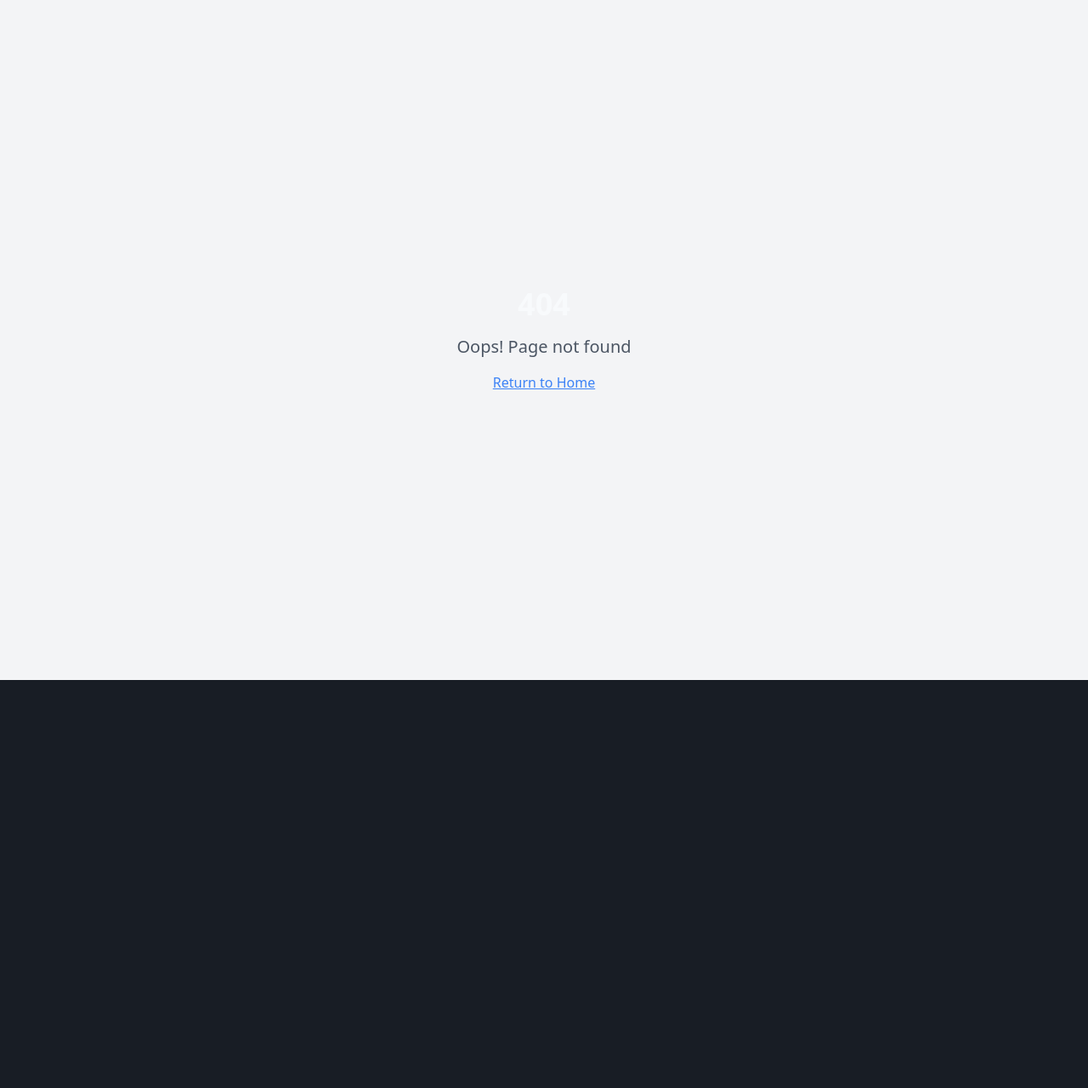
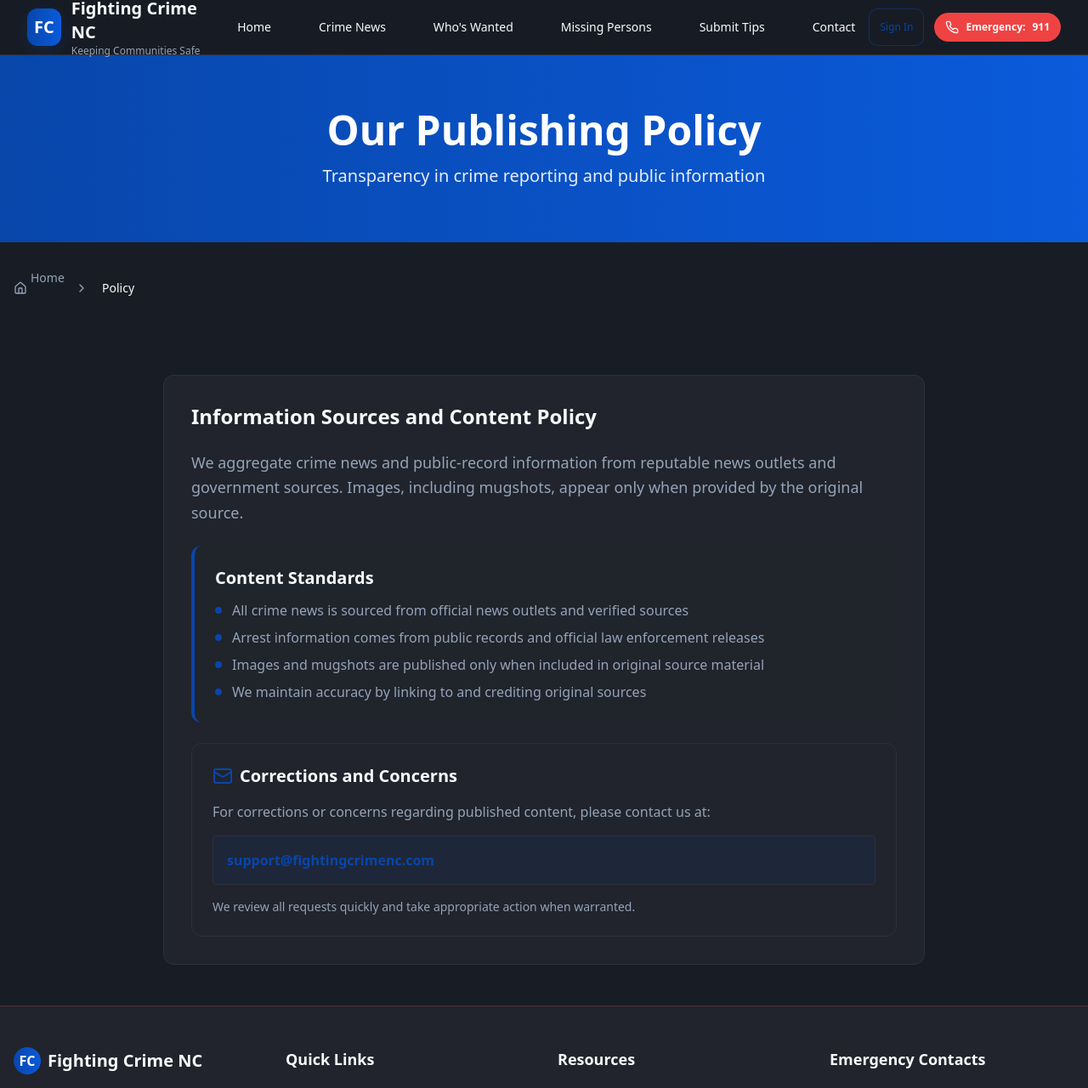
Before and after one commit to chiproy999/fightingcrimenc, a React (Vite) app: page /policy in a window 1280 px wide. Before the commit this address had no page. Shown: the top 1280 px of the page at 85% size. Before the commit the page ends 800 px from the top, so only its background shows below. Built offline with nearby package versions, Linux system fonts and the light colour scheme.

Commit message:
feat: Add policy page and footer links

```diff
--- a/src/App.tsx
+++ b/src/App.tsx
@@ -13,6 +13,7 @@ import Wanted from "./pages/Wanted";
 import MissingPersons from "./pages/MissingPersons";
 import SubmitTips from "./pages/SubmitTips";
 import Contact from "./pages/Contact";
+import Policy from "./pages/Policy";
 import NotFound from "./pages/NotFound";
 
 // Error fallback component
@@ -50,6 +51,7 @@ const App = () => (
                 <Route path="/missing-persons" element={<MissingPersons />} />
                 <Route path="/submit-tips" element={<SubmitTips />} />
                 <Route path="/contact" element={<Contact />} />
+                <Route path="/policy" element={<Policy />} />
                 {/* ADD ALL CUSTOM ROUTES ABOVE THE CATCH-ALL "*" ROUTE */}
                 <Route path="*" element={<NotFound />} />
               </Routes>
--- a/src/components/Footer.tsx
+++ b/src/components/Footer.tsx
@@ -118,6 +118,14 @@ const Footer = () => {
         <div className="border-t border-border mt-8 pt-8 text-center">
           <p className="text-muted-foreground">
             © 2025 Fighting Crime NC. All rights reserved. |
+            <Button
+              variant="ghost"
+              size="sm"
+              className="ml-1 p-0 h-auto text-police-blue hover:text-primary"
+              onClick={() => navigate('/policy')}
+            >
+              Policy
+            </Button> |
             <Button variant="ghost" size="sm" className="ml-1 p-0 h-auto text-police-blue hover:text-primary">
               Privacy Policy
             </Button> |
@@ -128,6 +136,9 @@ const Footer = () => {
           <p className="text-sm text-muted-foreground mt-2">
             Website: fightingcrimenc.com | Working together for safer communities
           </p>
+          <p className="text-xs text-muted-foreground mt-3 max-w-4xl mx-auto">
+            Fighting Crime NC publishes crime news and arrest information sourced from official news outlets and public records. Mugshots and arrest images shown on this site come directly from the original source material.
+          </p>
         </div>
       </div>
     </footer>
--- /dev/null
+++ b/src/pages/Policy.tsx
@@ -0,0 +1,123 @@
+import { lazy, Suspense } from 'react';
+import Header from '@/components/Header';
+import SEOHead from '@/components/SEOHead';
+import Breadcrumbs from '@/components/Breadcrumbs';
+import ComponentErrorBoundary from '@/components/ComponentErrorBoundary';
+import { Card, CardContent } from '@/components/ui/card';
+import { Mail } from 'lucide-react';
+
+const SectionLoader = () => (
+  <div className="animate-pulse bg-muted rounded-lg h-32"></div>
+);
+
+const Footer = lazy(() => import('@/components/Footer'));
+
+const Policy = () => {
+  return (
+    <>
+      <SEOHead
+        title="Our Publishing Policy - Fighting Crime NC"
+        description="Learn about Fighting Crime NC's publishing policy for crime news, arrest information, and public records sourced from official outlets."
+        keywords="publishing policy, crime news sources, public records, arrest information, North Carolina"
+        canonicalUrl="https://fightingcrimenc.com/policy"
+      />
+
+      <div className="min-h-screen bg-background flex flex-col">
+        <ComponentErrorBoundary>
+          <Header />
+        </ComponentErrorBoundary>
+
+        <main className="flex-1">
+          {/* Hero Section */}
+          <section className="bg-gradient-police py-16">
+            <div className="container mx-auto px-4">
+              <div className="max-w-4xl mx-auto text-center">
+                <h1 className="text-4xl md:text-5xl font-bold text-white mb-4">
+                  Our Publishing Policy
+                </h1>
+                <p className="text-xl text-white/90">
+                  Transparency in crime reporting and public information
+                </p>
+              </div>
+            </div>
+          </section>
+
+          {/* Breadcrumbs */}
+          <div className="container mx-auto px-4 py-4">
+            <Breadcrumbs />
+          </div>
+
+          {/* Policy Content */}
+          <section className="py-12">
+            <div className="container mx-auto px-4">
+              <div className="max-w-4xl mx-auto">
+                <Card>
+                  <CardContent className="p-8">
+                    <div className="prose prose-lg max-w-none">
+                      <h2 className="text-2xl font-bold text-foreground mb-6">Information Sources and Content Policy</h2>
+
+                      <div className="space-y-6 text-muted-foreground">
+                        <p className="text-lg leading-relaxed">
+                          We aggregate crime news and public-record information from reputable news outlets and government sources.
+                          Images, including mugshots, appear only when provided by the original source.
+                        </p>
+
+                        <div className="bg-muted/50 p-6 rounded-lg border-l-4 border-police-blue">
+                          <h3 className="text-xl font-semibold text-foreground mb-3">Content Standards</h3>
+                          <ul className="space-y-2">
+                            <li className="flex items-start">
+                              <span className="w-2 h-2 bg-police-blue rounded-full mt-2 mr-3 flex-shrink-0"></span>
+                              All crime news is sourced from official news outlets and verified sources
+                            </li>
+                            <li className="flex items-start">
+                              <span className="w-2 h-2 bg-police-blue rounded-full mt-2 mr-3 flex-shrink-0"></span>
+                              Arrest information comes from public records and official law enforcement releases
+                            </li>
+                            <li className="flex items-start">
+                              <span className="w-2 h-2 bg-police-blue rounded-full mt-2 mr-3 flex-shrink-0"></span>
+                              Images and mugshots are published only when included in original source material
+                            </li>
+                            <li className="flex items-start">
+                              <span className="w-2 h-2 bg-police-blue rounded-full mt-2 mr-3 flex-shrink-0"></span>
+                              We maintain accuracy by linking to and crediting original sources
+                            </li>
+                          </ul>
+                        </div>
+
+                        <div className="bg-card border rounded-lg p-6">
+                          <h3 className="text-xl font-semibold text-foreground mb-4 flex items-center">
+                            <Mail className="mr-2 text-police-blue" size={24} />
+                            Corrections and Concerns
+                          </h3>
+                          <p className="mb-4">
+                            For corrections or concerns regarding published content, please contact us at:
+                          </p>
+                          <div className="bg-police-blue/10 p-4 rounded border">
+                            <p className="font-semibold text-police-blue">
+                              support@fightingcrimenc.com
+                            </p>
+                          </div>
+                          <p className="mt-4 text-sm">
+                            We review all requests quickly and take appropriate action when warranted.
+                          </p>
+                        </div>
+                      </div>
+                    </div>
+                  </CardContent>
+                </Card>
+              </div>
+            </div>
+          </section>
+        </main>
+
+        <ComponentErrorBoundary>
+          <Suspense fallback={<SectionLoader />}>
+            <Footer />
+          </Suspense>
+        </ComponentErrorBoundary>
+      </div>
+    </>
+  );
+};
+
+export default Policy;
```
